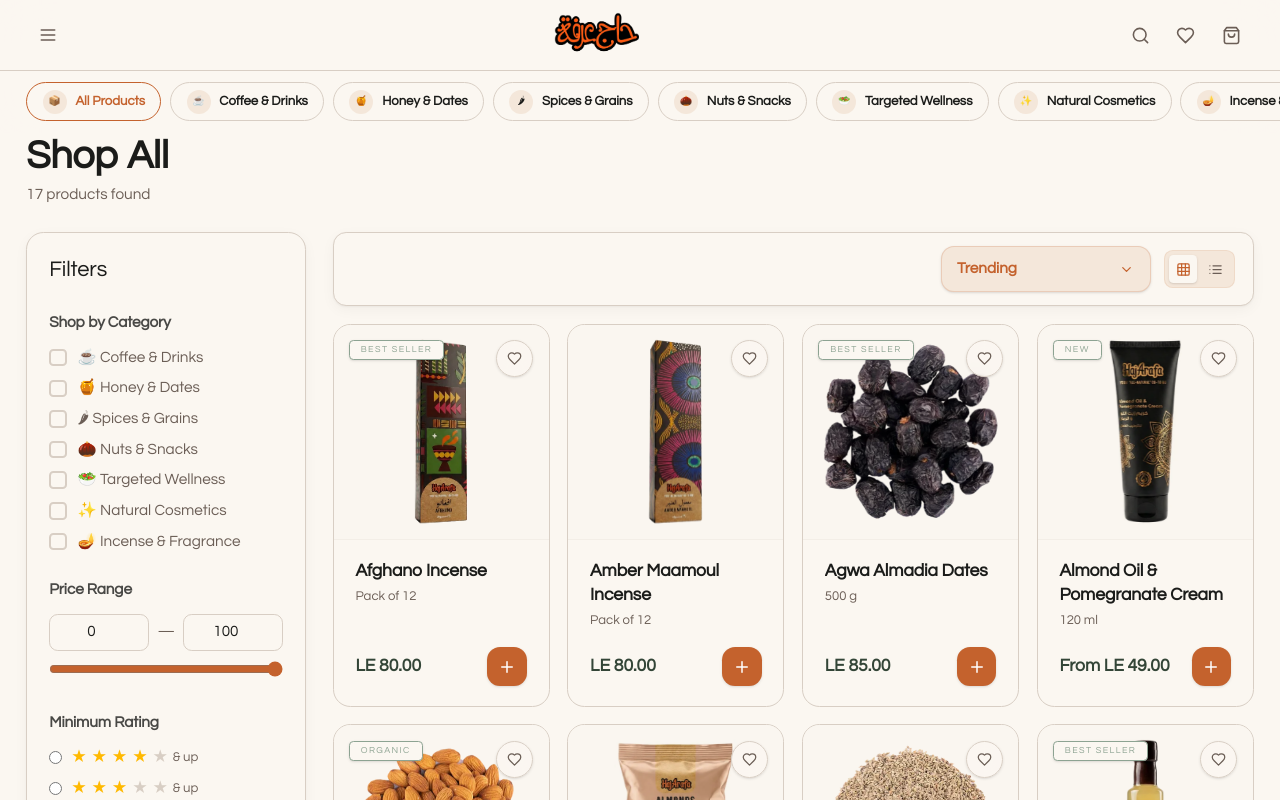
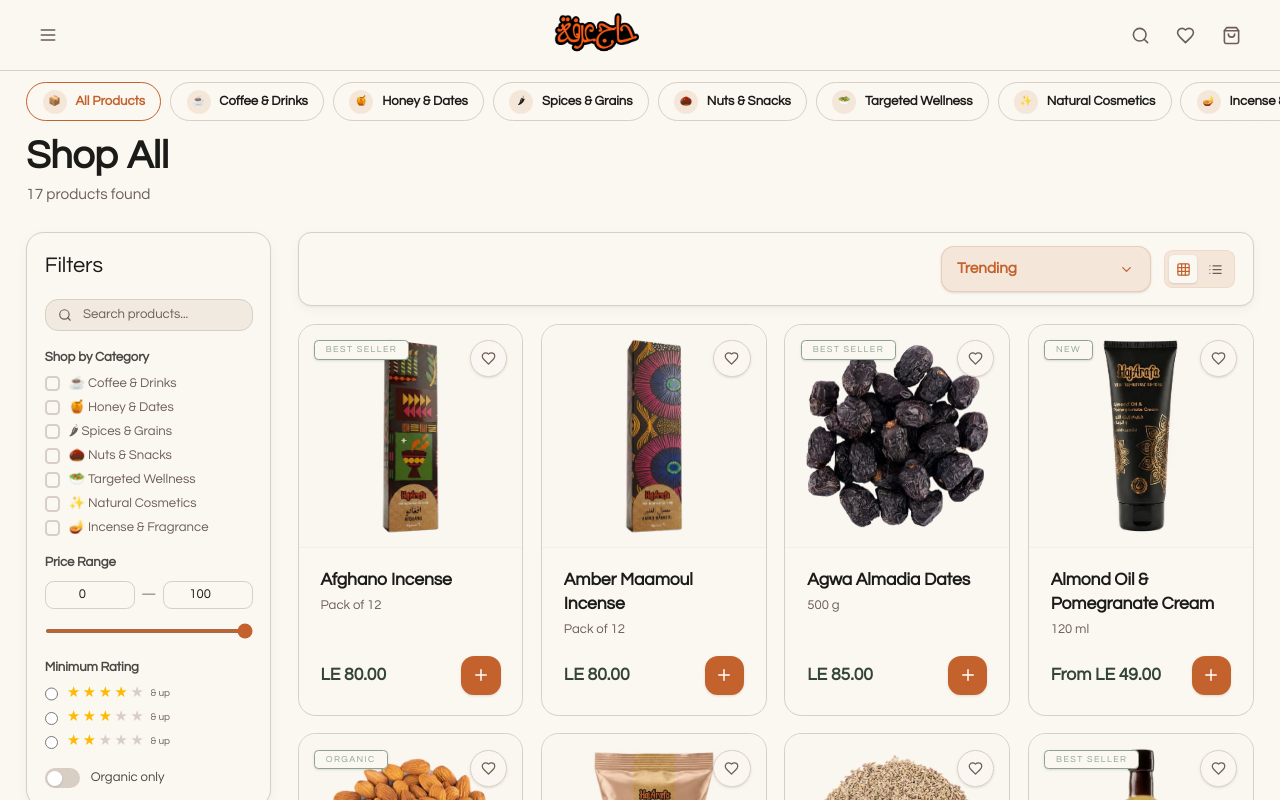
Before and after one commit to amahdy59/Hajarafaapp, a React (Vite) app: page /products in a window 1280 px wide. Built offline with nearby package versions, Linux system fonts and the light colour scheme.

Commit message:
fix: optimize dark mode image styles across site, fix pale order images, adjust desktop filter width/padding/height, and add search functionality

```diff
--- a/src/app/components/CartDrawer.tsx
+++ b/src/app/components/CartDrawer.tsx
@@ -91,11 +91,11 @@
                       transition={{ type: "spring", stiffness: 350, damping: 35 }}
                       className="flex gap-3 bg-card rounded-2xl p-3 border border-border"
                     >
-                      <div className="w-16 h-16 rounded-xl overflow-hidden bg-[#FAF6F0] flex-shrink-0 flex items-center justify-center p-1">
+                      <div className="w-16 h-16 rounded-xl overflow-hidden bg-[#FAF6F0] dark:bg-zinc-800/40 flex-shrink-0 flex items-center justify-center p-1">
                         <img
                           src={item.product.image}
                           alt={item.product.name}
-                          className="w-full h-full object-contain mix-blend-multiply"
+                          className="w-full h-full object-contain mix-blend-multiply dark:mix-blend-normal"
                         />
                       </div>
                       <div className="flex-1 min-w-0">
--- a/src/app/pages/Account.tsx
+++ b/src/app/pages/Account.tsx
@@ -1483,8 +1483,8 @@
                 {/* Bottom Row */}
                 <div className="flex items-center justify-between gap-3 bg-brand-cream-2/60 p-2.5 rounded-xl border border-border/60">
                   <div className="flex items-center gap-3">
-                    <div className="w-10 h-10 rounded-lg bg-brand-peach/45 p-1 flex items-center justify-center border border-border/40 flex-shrink-0">
-                      <img src={order.image} alt={locale === "ar" ? "صورة المنتج" : "Product thumbnail"} className="w-full h-full object-contain mix-blend-multiply" />
+                    <div className="w-10 h-10 rounded-lg bg-muted p-1 flex items-center justify-center border border-border/40 flex-shrink-0">
+                      <img src={order.image} alt={locale === "ar" ? "صورة المنتج" : "Product thumbnail"} className="w-full h-full object-contain mix-blend-multiply dark:mix-blend-normal" />
                     </div>
                     <div className="text-xs">
                       <p className="text-foreground font-medium line-clamp-1">{isRTL ? "تفاصيل الشحنة" : "Shipment Details"}</p>
--- a/src/app/pages/Cart.tsx
+++ b/src/app/pages/Cart.tsx
@@ -81,8 +81,8 @@
                     exit={{ opacity: 0, height: 0, marginBottom: 0 }}
                     className="bg-card rounded-2xl p-4 flex gap-4 border border-border"
                   >
-                    <Link to={`/products/${item.product.id}`} className="w-20 h-20 sm:w-24 sm:h-24 rounded-xl overflow-hidden bg-[#FAF6F0] flex-shrink-0 flex items-center justify-center p-2">
-                      <img src={item.product.image} alt={item.product.name} className="w-full h-full object-contain mix-blend-multiply" />
+                    <Link to={`/products/${item.product.id}`} className="w-20 h-20 sm:w-24 sm:h-24 rounded-xl overflow-hidden bg-[#FAF6F0] dark:bg-zinc-800/40 flex-shrink-0 flex items-center justify-center p-2">
+                      <img src={item.product.image} alt={item.product.name} className="w-full h-full object-contain mix-blend-multiply dark:mix-blend-normal" />
                     </Link>
                     <div className="flex-1 min-w-0">
                       <div className="flex items-start justify-between gap-2">
--- a/src/app/pages/Checkout.tsx
+++ b/src/app/pages/Checkout.tsx
@@ -388,8 +388,8 @@
               <div className="space-y-3 max-h-60 overflow-y-auto scrollbar-hide">
                 {items.map(item => (
                   <div key={item.product.id} className="flex items-center gap-3">
-                    <div className="relative w-12 h-12 rounded-xl overflow-hidden bg-[#FAF6F0] flex-shrink-0 flex items-center justify-center p-1">
-                      <img src={item.product.image} alt={item.product.name} className="w-full h-full object-contain mix-blend-multiply" />
+                    <div className="relative w-12 h-12 rounded-xl overflow-hidden bg-[#FAF6F0] dark:bg-zinc-800/40 flex-shrink-0 flex items-center justify-center p-1">
+                      <img src={item.product.image} alt={item.product.name} className="w-full h-full object-contain mix-blend-multiply dark:mix-blend-normal" />
                       <span className="absolute -top-1 -end-1 w-5 h-5 bg-brand-terracotta text-white rounded-full flex items-center justify-center" style={{ fontSize: "0.65rem" }}>
                         {item.quantity}
                       </span>
--- a/src/app/pages/Products.tsx
+++ b/src/app/pages/Products.tsx
@@ -1,5 +1,5 @@
 import { useState, useMemo } from "react";
-import { SlidersHorizontal, Grid3X3, List, ChevronDown, X } from "lucide-react";
+import { SlidersHorizontal, Grid3X3, List, ChevronDown, X, Search } from "lucide-react";
 import { useSearchParams } from "react-router";
 import { products } from "../data/products";
 import { categories, categoryMapping } from "../data/categories";
@@ -24,6 +24,8 @@
   setShowOrganic: (show: boolean) => void;
   clearFilters: () => void;
   hideHeader?: boolean;
+  searchQuery: string;
+  setSearchQuery: (query: string) => void;
 }
 
 function FilterPanel({
@@ -40,44 +42,66 @@
   setShowOrganic,
   clearFilters,
   hideHeader = false,
+  searchQuery,
+  setSearchQuery,
 }: FilterPanelProps) {
   return (
-    <div className="space-y-6">
+    <div className="space-y-4">
       {!hideHeader && (
         <div className="flex items-center justify-between">
           <h3 className="text-foreground font-medium">{t.filters}</h3>
           {hasActiveFilters && (
-            <button onClick={clearFilters} className="text-xs text-brand-terracotta hover:underline flex items-center gap-1">
+            <button onClick={clearFilters} className="text-xs text-brand-terracotta hover:underline flex items-center gap-1 font-semibold">
               <X size={12} /> {t.clearAll}
             </button>
           )}
         </div>
       )}
 
+      {/* Search Input inside Filters */}
+      <div className="relative">
+        <Search size={14} className={`absolute ${isRTL ? "right-3" : "left-3"} top-1/2 -translate-y-1/2 text-muted-foreground`} />
+        <input
+          type="text"
+          value={searchQuery}
+          onChange={e => setSearchQuery(e.target.value)}
+          placeholder={isRTL ? "بحث عن منتج..." : "Search products..."}
+          className={`w-full ${isRTL ? "pr-8.5 pl-8" : "pl-8.5 pr-8"} py-1.5 bg-input border border-border rounded-xl text-foreground placeholder:text-muted-foreground outline-none focus:border-brand-terracotta text-xs`}
+        />
+        {searchQuery && (
+          <button
+            onClick={() => setSearchQuery("")}
+            className={`absolute ${isRTL ? "left-2" : "right-2"} top-1/2 -translate-y-1/2 w-4 h-4 bg-muted rounded-full flex items-center justify-center hover:bg-border transition-colors`}
+          >
+            <X size={10} className="text-muted-foreground" />
+          </button>
+        )}
+      </div>
+
       {/* Categories */}
       <div>
-        <h4 className="text-sm text-foreground/80 mb-3">{t.shopByCategory}</h4>
-        <div className="space-y-2">
+        <h4 className="text-xs text-foreground/80 mb-2 font-semibold">{t.shopByCategory}</h4>
+        <div className="space-y-1.5">
           {categories.map(cat => (
             <label
               key={cat.id}
-              className="flex items-center gap-2.5 cursor-pointer group select-none"
+              className="flex items-center gap-2 cursor-pointer group select-none"
               onClick={() => toggleCategory(cat.slug)}
             >
               <div
-                className={`w-4 h-4 rounded border-2 flex items-center justify-center transition-colors ${
+                className={`w-3.5 h-3.5 rounded border-2 flex items-center justify-center transition-colors ${
                   selectedCategories.includes(cat.slug)
                     ? "border-brand-terracotta bg-brand-terracotta"
                     : "border-border group-hover:border-brand-terracotta"
                 }`}
               >
                 {selectedCategories.includes(cat.slug) && (
-                  <svg width="10" height="8" viewBox="0 0 10 8" fill="none">
-                    <path d="M1 4L3.5 6.5L9 1" stroke="white" strokeWidth="1.5" strokeLinecap="round" strokeLinejoin="round" />
+                  <svg width="8" height="6" viewBox="0 0 10 8" fill="none">
+                    <path d="M1 4L3.5 6.5L9 1" stroke="white" strokeWidth="2" strokeLinecap="round" strokeLinejoin="round" />
                   </svg>
                 )}
               </div>
-              <span className="text-sm text-muted-foreground">{cat.icon} {isRTL && cat.nameAr ? cat.nameAr : cat.name}</span>
+              <span className="text-xs text-muted-foreground">{cat.icon} {isRTL && cat.nameAr ? cat.nameAr : cat.name}</span>
             </label>
           ))}
         </div>
@@ -85,22 +109,22 @@
 
       {/* Price range */}
       <div>
-        <h4 className="text-sm text-foreground/80 mb-3">{t.priceRange}</h4>
-        <div className="flex items-center gap-2 mb-2">
+        <h4 className="text-xs text-foreground/80 mb-2 font-semibold">{t.priceRange}</h4>
+        <div className="flex items-center gap-1.5 mb-1.5">
           <input
             type="number"
             value={priceRange[0]}
             onChange={e => setPriceRange([+e.target.value, priceRange[1]])}
-            className="w-full border border-border bg-card rounded-lg px-2 py-1.5 text-sm text-center text-foreground outline-none focus:border-brand-terracotta"
+            className="w-full border border-border bg-card rounded-lg px-1.5 py-1 text-xs text-center text-foreground outline-none focus:border-brand-terracotta"
             min={0}
             max={priceRange[1]}
           />
-          <span className="text-muted-foreground text-sm">—</span>
+          <span className="text-muted-foreground text-xs">—</span>
           <input
             type="number"
             value={priceRange[1]}
             onChange={e => setPriceRange([priceRange[0], +e.target.value])}
-            className="w-full border border-border bg-card rounded-lg px-2 py-1.5 text-sm text-center text-foreground outline-none focus:border-brand-terracotta"
+            className="w-full border border-border bg-card rounded-lg px-1.5 py-1 text-xs text-center text-foreground outline-none focus:border-brand-terracotta"
             min={priceRange[0]}
             max={200}
           />
@@ -111,27 +135,27 @@
           max={100}
           value={priceRange[1]}
           onChange={e => setPriceRange([priceRange[0], +e.target.value])}
-          className="w-full accent-brand-terracotta"
+          className="w-full accent-brand-terracotta h-1"
         />
       </div>
 
       {/* Rating */}
       <div>
-        <h4 className="text-sm text-foreground/80 mb-3">{t.minRating}</h4>
-        <div className="space-y-2">
+        <h4 className="text-xs text-foreground/80 mb-2 font-semibold">{t.minRating}</h4>
+        <div className="space-y-1.5">
           {[4, 3, 2].map(r => (
-            <label key={r} className="flex items-center gap-2 cursor-pointer text-muted-foreground select-none">
+            <label key={r} className="flex items-center gap-2 cursor-pointer text-muted-foreground select-none text-xs">
               <input
                 type="radio"
                 checked={minRating === r}
                 onChange={() => setMinRating(minRating === r ? 0 : r)}
-                className="accent-brand-terracotta"
+                className="accent-brand-terracotta w-3 h-3"
               />
-              <div className="flex items-center gap-1">
+              <div className="flex items-center gap-0.5">
                 {[...Array(5)].map((_, i) => (
-                  <span key={i} className={`text-sm ${i < r ? "text-amber-400" : "text-border"}`}>★</span>
+                  <span key={i} className={`text-xs ${i < r ? "text-amber-400" : "text-border"}`}>★</span>
                 ))}
-                <span className="text-xs text-muted-foreground">& up</span>
+                <span className="text-[10px] text-muted-foreground ms-1">& up</span>
               </div>
             </label>
           ))}
@@ -140,15 +164,15 @@
 
       {/* Organic only */}
       <label
-        className="flex items-center gap-3 cursor-pointer select-none"
+        className="flex items-center gap-2.5 cursor-pointer select-none"
         onClick={() => setShowOrganic(!showOrganic)}
       >
         <div
-          className={`w-10 h-6 rounded-full transition-colors relative ${showOrganic ? "bg-brand-terracotta" : "bg-border"}`}
+          className={`w-8 h-4.5 rounded-full transition-colors relative ${showOrganic ? "bg-brand-terracotta" : "bg-border"}`}
         >
-          <div className={`absolute top-1 w-4 h-4 bg-white rounded-full shadow transition-transform ${showOrganic ? (isRTL ? "-translate-x-5" : "translate-x-5") : "translate-x-1"}`} />
+          <div className={`absolute top-0.5 w-3.5 h-3.5 bg-white rounded-full shadow transition-transform ${showOrganic ? (isRTL ? "-translate-x-4" : "translate-x-4") : "translate-x-0.5"}`} />
         </div>
-        <span className="text-sm text-foreground/80">{t.organicOnly}</span>
+        <span className="text-xs text-foreground/80 font-medium">{t.organicOnly}</span>
       </label>
     </div>
   );
@@ -174,6 +198,7 @@
   const [minRating, setMinRating] = useState(0);
   const [showOrganic, setShowOrganic] = useState(false);
   const [isFilterOpen, setIsFilterOpen] = useState(false);
+  const [searchQuery, setSearchQuery] = useState("");
 
   const filteredProducts = useMemo(() => {
     let result = [...products];
@@ -199,6 +224,16 @@
       result = result.filter(p => p.isOrganic);
     }
 
+    if (searchQuery.trim()) {
+      const q = searchQuery.toLowerCase();
+      result = result.filter(p =>
+        p.name.toLowerCase().includes(q) ||
+        (p.nameAr && p.nameAr.toLowerCase().includes(q)) ||
+        p.category.toLowerCase().includes(q) ||
+        p.description.toLowerCase().includes(q)
+      );
+    }
+
     switch (sort) {
       case "price-asc": result.sort((a, b) => a.price - b.price); break;
       case "price-desc": result.sort((a, b) => b.price - a.price); break;
@@ -207,7 +242,7 @@
     }
 
     return result;
-  }, [filter, selectedCategories, priceRange, minRating, showOrganic, sort]);
+  }, [filter, selectedCategories, priceRange, minRating, showOrganic, sort, searchQuery]);
 
   const toggleCategory = (slug: string) => {
     setSelectedCategories(prev =>
@@ -220,9 +255,10 @@
     setPriceRange([0, 100]);
     setMinRating(0);
     setShowOrganic(false);
+    setSearchQuery("");
   };
 
-  const hasActiveFilters = selectedCategories.length > 0 || priceRange[0] > 0 || priceRange[1] < 100 || minRating > 0 || showOrganic;
+  const hasActiveFilters = selectedCategories.length > 0 || priceRange[0] > 0 || priceRange[1] < 100 || minRating > 0 || showOrganic || searchQuery.trim().length > 0;
 
   const panelProps = {
     t,
@@ -237,6 +273,8 @@
     showOrganic,
     setShowOrganic,
     clearFilters,
+    searchQuery,
+    setSearchQuery,
   };
 
   return (
@@ -252,8 +290,8 @@
 
         <div className="flex gap-6">
           {/* Sidebar - desktop */}
-          <aside className="hidden lg:block w-64 flex-shrink-0">
-            <div className="bg-card rounded-2xl p-5 border border-border sticky top-28 shadow-soft">
+          <aside className="hidden lg:block w-56 flex-shrink-0">
+            <div className="bg-card rounded-2xl p-4 border border-border sticky top-28 shadow-soft">
               <FilterPanel {...panelProps} />
             </div>
           </aside>
@@ -404,7 +442,7 @@
               animate={{ x: 0 }}
               exit={{ x: isRTL ? "100%" : "-100%" }}
               transition={{ type: "spring", damping: 30, stiffness: 300 }}
-              className={`fixed ${isRTL ? "right-0" : "left-0"} top-0 bottom-0 w-full max-w-[320px] bg-card z-50 overflow-y-auto p-5 shadow-elev border-r border-border`}
+              className={`fixed ${isRTL ? "right-0" : "left-0"} top-0 bottom-0 w-full max-w-[320px] bg-card z-50 overflow-y-auto p-4 shadow-elev border-r border-border`}
             >
               <div className="flex items-center justify-between mb-6">
                 <div className="flex items-center gap-3">
```
Also changed, not shown: src/app/components/ProductCard.tsx (+4 -4 lines), src/app/pages/ProductDetail.tsx (+4 -4 lines).
